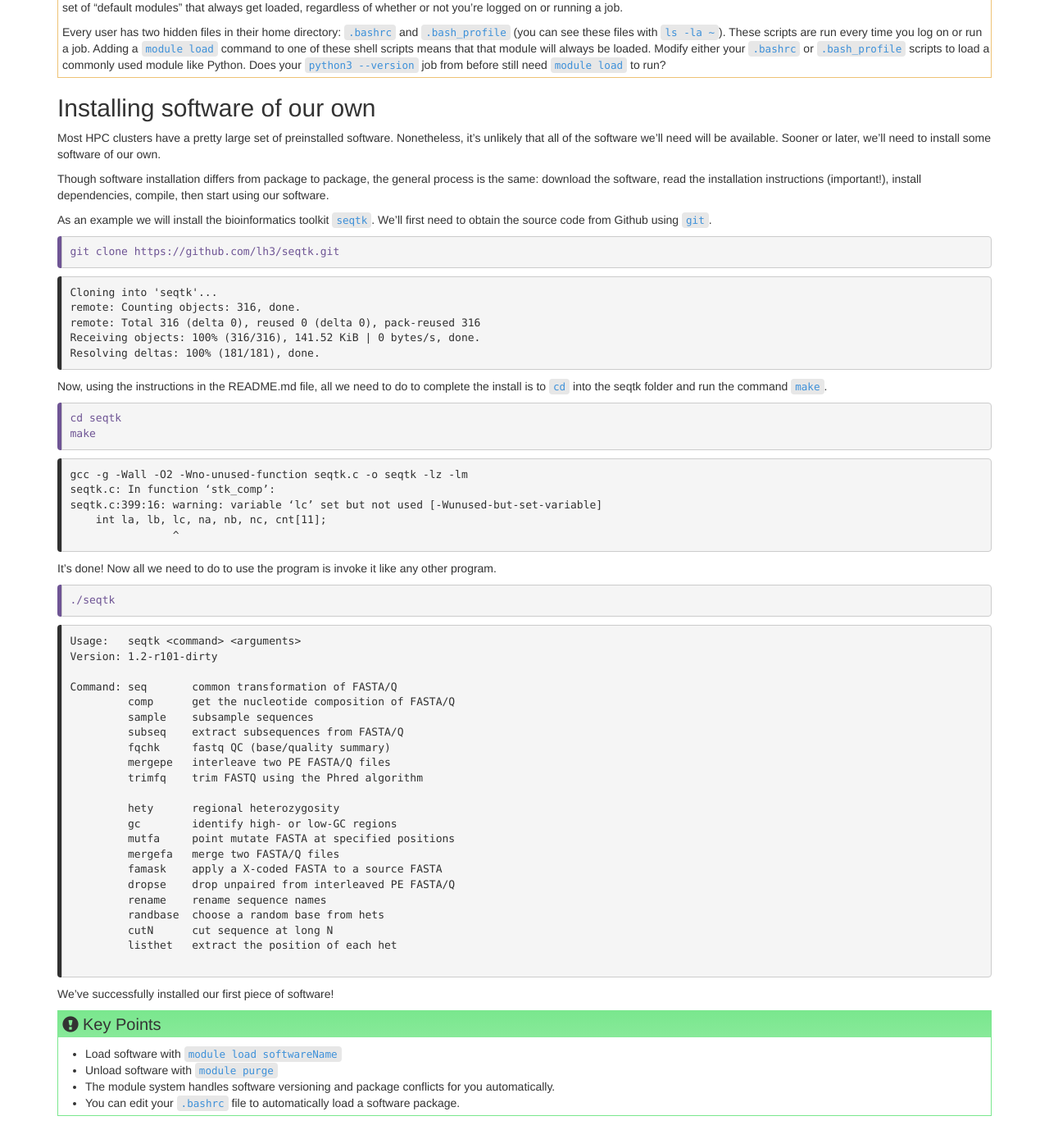
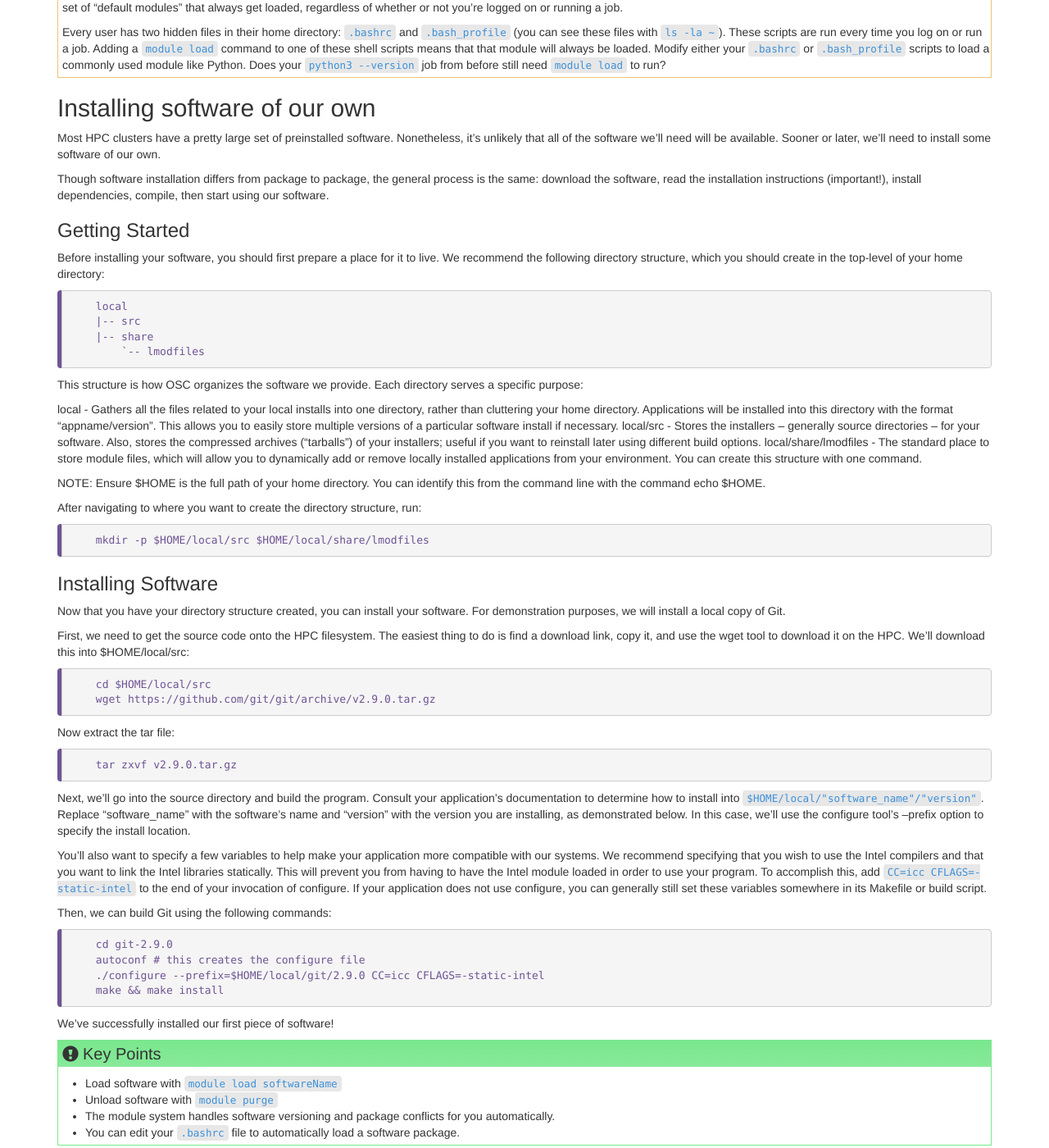
Before and after one commit to khill42/OSC_IntroHPC, a Jekyll site: the page built from _episodes/13-modules.md, in a window 1280 px wide and 1400 px high, scrolled down 3606 px. Shown: the whole window at 82% size. Built offline with Jekyll 4.4.1, drawn with Linux system fonts in a browser that asks for light colours.

Commit message:
Update 13-modules.md

````diff
--- a/_episodes/13-modules.md
+++ b/_episodes/13-modules.md
@@ -277,71 +277,65 @@ the general process is the same:
 download the software, read the installation instructions (important!),
 install dependencies, compile, then start using our software.
 
-As an example we will install the bioinformatics toolkit `seqtk`.
-We'll first need to obtain the source code from Github using `git`.
+### Getting Started
+Before installing your software, you should first prepare a place for it to live. We recommend the following directory structure, which you should create in the top-level of your home directory:
 
 ```
-git clone https://github.com/lh3/seqtk.git
+    local
+    |-- src
+    |-- share
+        `-- lmodfiles
 ```
 {: .bash}
-```
-Cloning into 'seqtk'...
-remote: Counting objects: 316, done.
-remote: Total 316 (delta 0), reused 0 (delta 0), pack-reused 316
-Receiving objects: 100% (316/316), 141.52 KiB | 0 bytes/s, done.
-Resolving deltas: 100% (181/181), done.
-```
-{: .output}
 
-Now, using the instructions in the README.md file,
-all we need to do to complete the install is to `cd`
-into the seqtk folder and run the command `make`.
+This structure is how OSC organizes the software we provide. Each directory serves a specific purpose:
+
+local - Gathers all the files related to your local installs into one directory, rather than cluttering your home directory. Applications will be installed into this directory with the format "appname/version". This allows you to easily store multiple versions of a particular software install if necessary.
+local/src - Stores the installers -- generally source directories -- for your software. Also, stores the compressed archives ("tarballs") of your installers; useful if you want to reinstall later using different build options.
+local/share/lmodfiles - The standard place to store module files, which will allow you to dynamically add or remove locally installed applications from your environment.
+You can create this structure with one command.
+
+NOTE: Ensure $HOME is the full path of your home directory. You can identify this from the command line with the command echo $HOME.
+
+After navigating to where you want to create the directory structure, run:
 
 ```
-cd seqtk
-make
+    mkdir -p $HOME/local/src $HOME/local/share/lmodfiles
 ```
 {: .bash}
-```
-gcc -g -Wall -O2 -Wno-unused-function seqtk.c -o seqtk -lz -lm
-seqtk.c: In function ‘stk_comp’:
-seqtk.c:399:16: warning: variable ‘lc’ set but not used [-Wunused-but-set-variable]
-    int la, lb, lc, na, nb, nc, cnt[11];
-                ^
-```
-{: .output}
 
-It's done!
-Now all we need to do to use the program is invoke it like any other program.
+
+### Installing Software
+Now that you have your directory structure created, you can install your software. For demonstration purposes, we will install a local copy of Git.
+
+First, we need to get the source code onto the HPC filesystem. The easiest thing to do is find a download link, copy it, and use the wget tool to download it on the HPC. We'll download this into $HOME/local/src:
 
 ```
-./seqtk
+    cd $HOME/local/src
+    wget https://github.com/git/git/archive/v2.9.0.tar.gz
 ```
 {: .bash}
-```
-Usage:   seqtk <command> <arguments>
-Version: 1.2-r101-dirty
 
-Command: seq       common transformation of FASTA/Q
-         comp      get the nucleotide composition of FASTA/Q
-         sample    subsample sequences
-         subseq    extract subsequences from FASTA/Q
-         fqchk     fastq QC (base/quality summary)
-         mergepe   interleave two PE FASTA/Q files
-         trimfq    trim FASTQ using the Phred algorithm
 
-         hety      regional heterozygosity
-         gc        identify high- or low-GC regions
-         mutfa     point mutate FASTA at specified positions
-         mergefa   merge two FASTA/Q files
-         famask    apply a X-coded FASTA to a source FASTA
-         dropse    drop unpaired from interleaved PE FASTA/Q
-         rename    rename sequence names
-         randbase  choose a random base from hets
-         cutN      cut sequence at long N
-         listhet   extract the position of each het
+Now extract the tar file:
 
 ```
-{: .output}
+    tar zxvf v2.9.0.tar.gz
+```
+{: .bash}
+
+Next, we'll go into the source directory and build the program. Consult your application's documentation to determine how to install into `$HOME/local/"software_name"/"version"`. Replace "software_name" with the software's name and "version" with the version you are installing, as demonstrated below. In this case, we'll use the configure tool's --prefix option to specify the install location.
+
+You'll also want to specify a few variables to help make your application more compatible with our systems. We recommend specifying that you wish to use the Intel compilers and that you want to link the Intel libraries statically. This will prevent you from having to have the Intel module loaded in order to use your program. To accomplish this, add `CC=icc CFLAGS=-static-intel` to the end of your invocation of configure. If your application does not use configure, you can generally still set these variables somewhere in its Makefile or build script.
+
+Then, we can build Git using the following commands:
+
+```
+    cd git-2.9.0
+    autoconf # this creates the configure file
+    ./configure --prefix=$HOME/local/git/2.9.0 CC=icc CFLAGS=-static-intel
+    make && make install
+```
+{: .bash}
 
 We've successfully installed our first piece of software!
````
